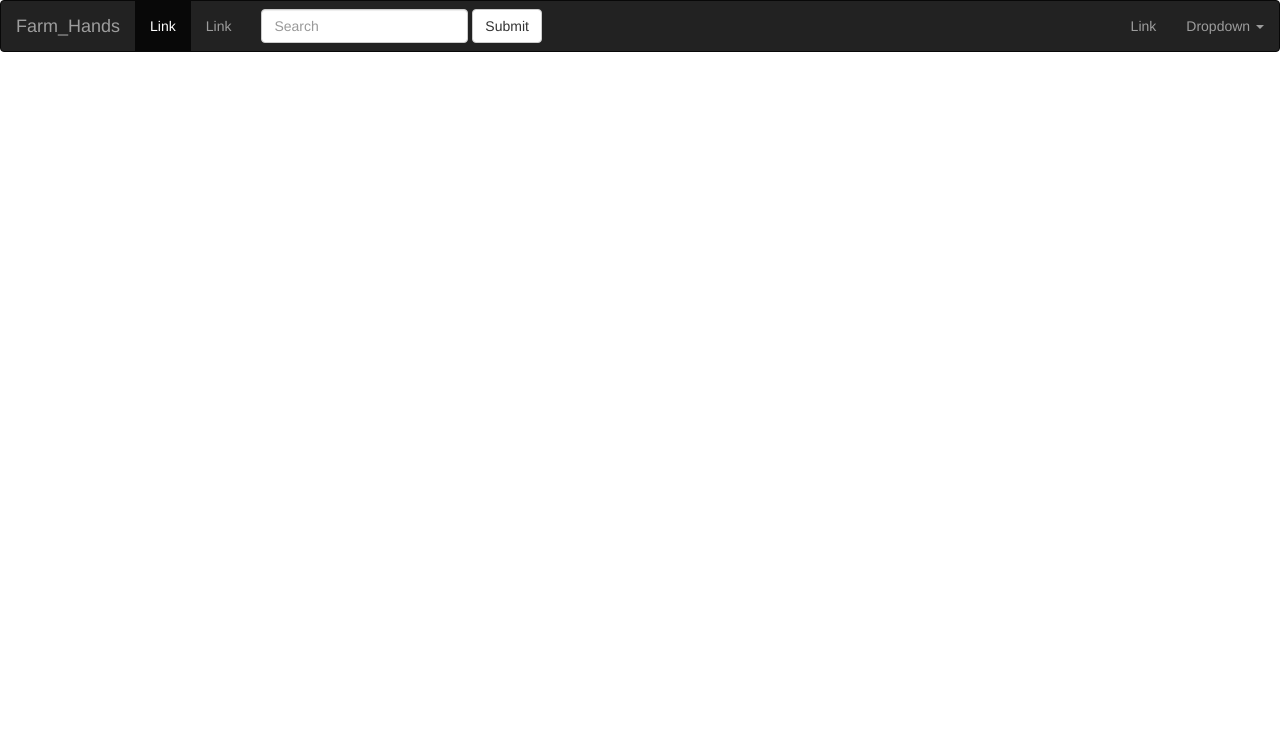
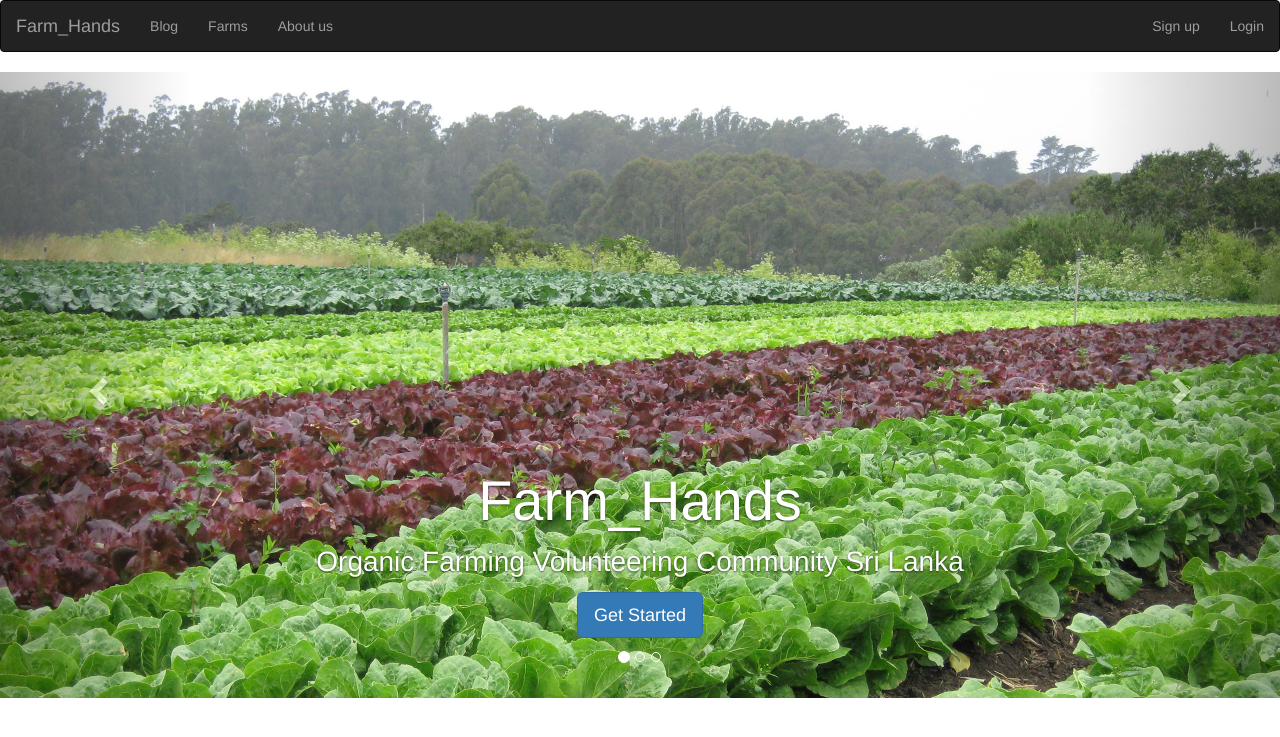
Before and after one commit to kalpanibhagya/FarmHands, a CodeIgniter app: page /FarmHands/ in a window 1280 px wide. Shown: the top 737 px of the page. Run offline with CodeIgniter, Linux system fonts and the light colour scheme.

Commit message:
Add images

```diff
--- a/application/views/welcome_message.php
+++ b/application/views/welcome_message.php
@@ -6,48 +6,76 @@
 </head>
 <body>
 
-<header>
     <nav class="navbar navbar-default navbar navbar-inverse">
         <div>
             <!-- Brand and toggle get grouped for better mobile display -->
             <div class="navbar-header">
-                <button type="button" class="navbar-toggle collapsed" data-toggle="collapse" data-target="#bs-example-navbar-collapse-1" aria-expanded="false">
-                    <span class="sr-only">Toggle navigation</span>
-                    <span class="icon-bar"></span>
-                    <span class="icon-bar"></span>
-                    <span class="icon-bar"></span>
-                </button>
                 <a class="navbar-brand" href="#">Farm_Hands</a>
             </div>
 
             <!-- Collect the nav links, forms, and other content for toggling -->
             <div class="collapse navbar-collapse" id="bs-example-navbar-collapse-1">
                 <ul class="nav navbar-nav">
-                    <li class="active"><a href="#">Link <span class="sr-only">(current)</span></a></li>
-                    <li><a href="#">Link</a></li>
+                    <li><a href="#">Blog</a></li>
+                    <li><a href="#">Farms</a></li>
+                    <li><a href="#">About us</a></li>
                 </ul>
-                <form class="navbar-form navbar-left">
-                    <div class="form-group">
-                        <input type="text" class="form-control" placeholder="Search">
-                    </div>
-                    <button type="submit" class="btn btn-default">Submit</button>
-                </form>
                 <ul class="nav navbar-nav navbar-right">
-                    <li><a href="#">Link</a></li>
-                    <li class="dropdown">
-                        <a href="#" class="dropdown-toggle" data-toggle="dropdown" role="button" aria-haspopup="true" aria-expanded="false">Dropdown <span class="caret"></span></a>
-                        <ul class="dropdown-menu">
-                            <li><a href="#">Action</a></li>
-                            <li><a href="#">Another action</a></li>
-                            <li><a href="#">Something else here</a></li>
-                            <li role="separator" class="divider"></li>
-                            <li><a href="#">Separated link</a></li>
-                        </ul>
-                    </li>
+                    <li><a href="#">Sign up</a></li>
+                    <li><a href="#">Login</a></li>
                 </ul>
             </div><!-- /.navbar-collapse -->
         </div><!-- /.container-fluid -->
     </nav>
-</header>
+<section>
+    <div id="myCarousel" class="carousel slide" data-ride="carousel" data-intervel="2000">
+        <!-- Indicators -->
+        <ol class="carousel-indicators">
+            <li data-target="#myCarousel" data-slide-to="0" class="active"></li>
+            <li data-target="#myCarousel" data-slide-to="1"></li>
+            <li data-target="#myCarousel" data-slide-to="2"></li>
+        </ol>
+        <div class="carousel-inner" role="listbox">
+            <div class="item active">
+                <img class="first-slide" src="<?php echo base_url(); ?>assets/images/2.jpg" alt="First slide">
+                <div class="container">
+                    <div class="carousel-caption">
+                        <h1 style="font-size: 400%">Farm_Hands</h1>
+                        <p style="font-size: 200%">Organic Farming Volunteering Community Sri Lanka</p>
+                        <p><a class="btn btn-lg btn-primary" href="#" role="button">Get Started</a></p>
+                    </div>
+                </div>
+            </div>
+            <div class="item">
+                <img class="second-slide" src="<?php echo base_url(); ?>assets/images/3.jpg" alt="Second slide">
+                <div class="container">
+                    <div class="carousel-caption">
+                        <h1 style="font-size: 400%">Farm_Hands</h1>
+                        <p style="font-size: 200%">Organic Farming Volunteering Community Sri Lanka</p>
+                        <p><a class="btn btn-lg btn-primary" href="#" role="button">Get Started</a></p>
+                    </div>
+                </div>
+            </div>
+            <div class="item">
+                <img class="third-slide" src="<?php echo base_url(); ?>assets/images/4.jpg" alt="Third slide">
+                <div class="container">
+                    <div class="carousel-caption">
+                        <h1 style="font-size: 400%">Farm_Hands</h1>
+                        <p style="font-size: 200%">Organic Farming Volunteering Community Sri Lanka</p>
+                        <p><a class="btn btn-lg btn-primary" href="#" role="button">Get Started</a></p>
+                    </div>
+                </div>
+            </div>
+        </div>
+        <a class="left carousel-control" href="#myCarousel" role="button" data-slide="prev">
+            <span class="glyphicon glyphicon-chevron-left" aria-hidden="true"></span>
+            <span class="sr-only">Previous</span>
+        </a>
+        <a class="right carousel-control" href="#myCarousel" role="button" data-slide="next">
+            <span class="glyphicon glyphicon-chevron-right" aria-hidden="true"></span>
+            <span class="sr-only">Next</span>
+        </a>
+    </div><!-- /.carousel -->
+</section>
 </body>
 </html>
```
Also changed, not shown: assets/images/1.jpg (added), assets/images/2.jpg (added), assets/images/3.jpg (added), assets/images/4.jpg (added).
